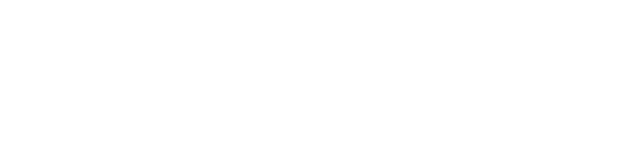
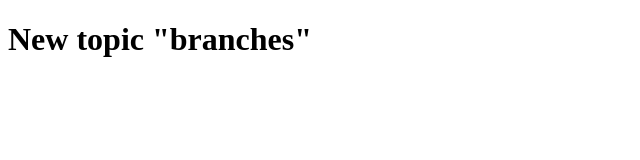
Before and after one commit to sensej/test-git-2, a plain HTML site: page index.html in a window 1280 px wide. Shown: the whole page, without its empty margins (0-640 px from the left). Drawn offline with Linux system fonts and the light colour scheme.

Commit message:
develop header

```diff
--- a/index.html
+++ b/index.html
@@ -7,6 +7,8 @@
     <title>Git</title>
   </head>
   <body>
+    <h1>New topic "branches"</h1>
+
     <script src="index.js"></script>
   </body>
 </html>
--- a/index.js
+++ b/index.js
@@ -1 +1,3 @@
 console.log('Hello, Git!');
+
+console.log('New branch with name "develop"');
```
